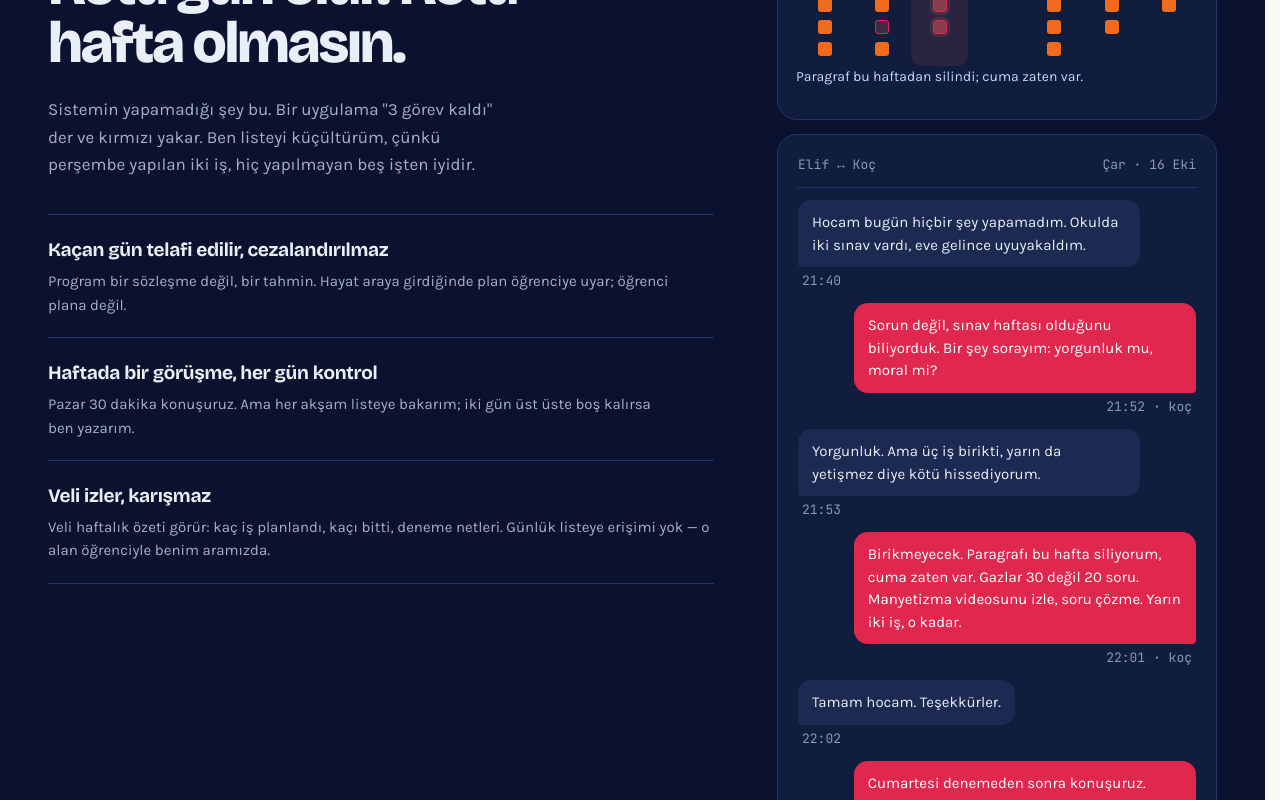
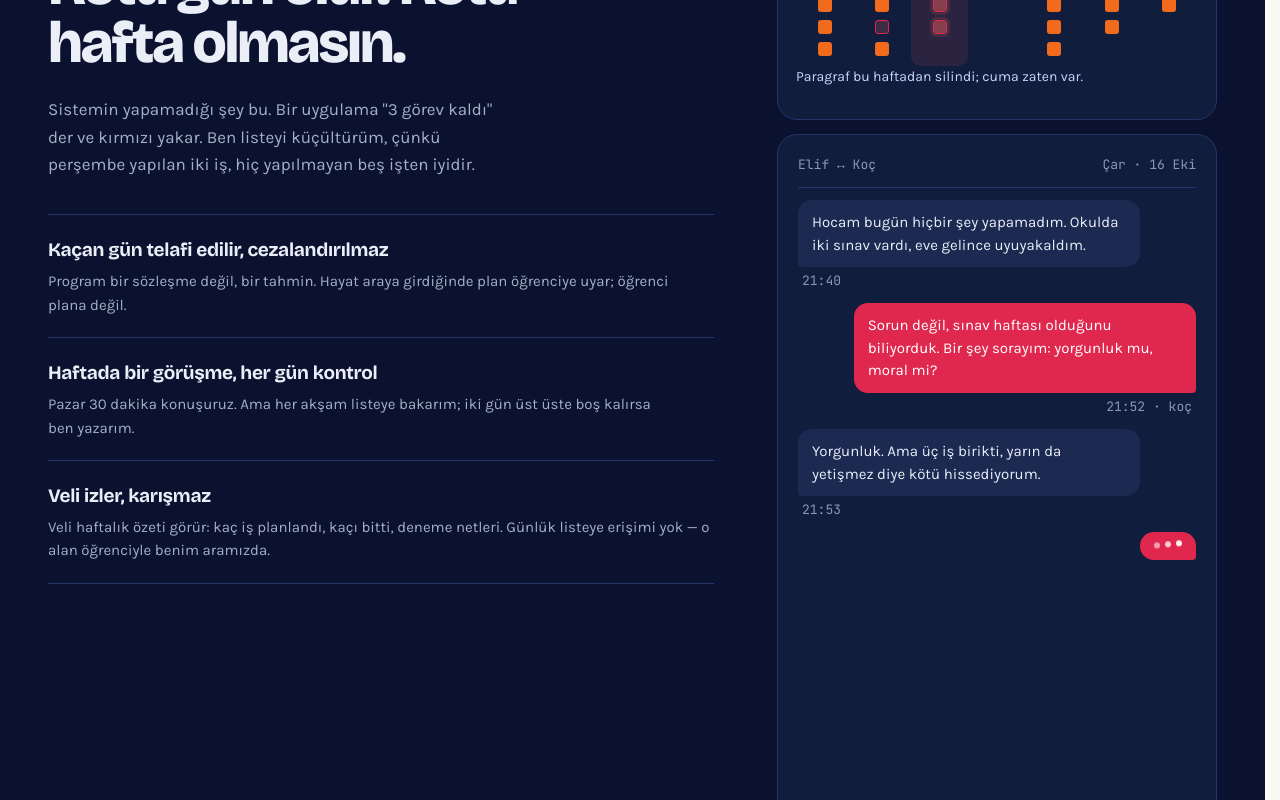
Before and after one commit to haleblioglukivanc/yks-kocluk, a React (Vite) app: page / in a window 1280 px wide. Shown: the part 2080-2880 px from the top of the page. Built offline with nearby package versions, Linux system fonts and the light colour scheme; no server answers.

Commit message:
Tanitim: carsamba yazismasi sirayla oynuyor, koc yazarken uc nokta; kart yuksekligi sabit

```diff
--- a/src/ekranlar/Tanitim.jsx
+++ b/src/ekranlar/Tanitim.jsx
@@ -257,6 +257,49 @@ function Mudahale() {
           (i.gizli ? ' t-sahne-kutu--silindi' : '') + (a >= 1 && a < 3 && !i.gizli ? ' t-sahne-kutu--nabiz' : '')))}
       </div>
       <p className="t-sahne-yazi" key={a}>{SAHNE_YAZI[a]}</p>
+    </div>
+  )
+}
+
+/* Çarşamba yazışması — gerçek zamanlı gibi, sıkıştırılmış temposuyla oynar.
+   Koç yazmadan önce kısa bir "yazıyor" noktası çıkar. Bölüm görününce bir
+   kez oynar; hareket kapalıysa altı mesaj olduğu gibi durur. */
+function Sohbet() {
+  const ref = useRef(null)
+  const acik = hareketVar()
+  const [gorunen, setGorunen] = useState(acik ? 0 : mesajlar.length)
+  const [yaziyor, setYaziyor] = useState(false)
+  useEffect(() => {
+    const el = ref.current
+    if (!el || !acik) return
+    const zamanlar = []
+    const birak = gozle(el, () => {
+      let t = 300
+      mesajlar.forEach((m, i) => {
+        if (m.kim === 'koc') {
+          zamanlar.push(setTimeout(() => setYaziyor(true), t))
+          t += 850
+        }
+        zamanlar.push(setTimeout(() => { setYaziyor(false); setGorunen(i + 1) }, t))
+        t += 700
+      })
+    }, 0.8)
+    return () => { birak(); zamanlar.forEach(clearTimeout) }
+  }, [acik])
+  return (
+    <div className="t-sohbet" ref={ref}>
+      <div className="t-sohbet-bas"><span>{ogrenci.ad} ↔ Koç</span><span>Çar · 16 Eki</span></div>
+      {/* Mesajlar baştan yerleşir, sırası gelince görünür olur: kartın
+          yüksekliği sabit kalsın, altındaki içerik zıplamasın. */}
+      {mesajlar.map((m, i) => (
+        <div key={i} className={`t-mesaj ${m.kim === 'koc' ? 't-mesaj--koc' : ''} ${i < gorunen ? 't-mesaj--gel' : 't-mesaj--bekle'}`}>
+          <div className="t-balon">{m.metin}</div>
+          <span className="t-mesaj-saat">{m.saat}{m.kim === 'koc' ? ' · koç' : ''}</span>
+          {yaziyor && i === gorunen && (
+            <div className="t-balon t-balon--yaziyor" aria-hidden="true"><i /><i /><i /></div>
+          )}
+        </div>
+      ))}
     </div>
   )
 }
@@ -618,15 +661,7 @@ export default function Tanitim({ onGiris, onRandevu }) {
           </div>
           <div className="t-sohbet-yuva">
             <Mudahale />
-            <div className="t-sohbet">
-              <div className="t-sohbet-bas"><span>{ogrenci.ad} ↔ Koç</span><span>Çar · 16 Eki</span></div>
-              {mesajlar.map((m, i) => (
-                <div key={i} className={`t-mesaj ${m.kim === 'koc' ? 't-mesaj--koc' : ''}`}>
-                  <div className="t-balon">{m.metin}</div>
-                  <span className="t-mesaj-saat">{m.saat}{m.kim === 'koc' ? ' · koç' : ''}</span>
-                </div>
-              ))}
-            </div>
+            <Sohbet />
             <p className="t-sohbet-not">Kurgu bir yazışma. Gerçek öğrenci mesajları paylaşılmaz.</p>
           </div>
         </div>
--- a/src/tanitim.css
+++ b/src/tanitim.css
@@ -167,6 +167,19 @@
 .t-ilke-baslik { font-family: var(--marka-baslik); font-weight: 700; font-size: 19px; letter-spacing: -.015em; }
 .t-ilke-metin { font-size: var(--punto-orta); line-height: 1.55; color: var(--k-grafit); text-wrap: pretty; }
 .t-sohbet-yuva { flex: 0 1 440px; min-width: 0; width: 100%; }
+/* Sohbet: mesajlar sırayla düşer, koç yazarken üç nokta */
+.t-hareket .t-mesaj--gel { animation: t-mesaj-gel .45s cubic-bezier(.2,.7,.2,1) both; }
+@keyframes t-mesaj-gel { from { opacity: 0; transform: translateY(10px); } }
+.t-mesaj { position: relative; }
+.t-hareket .t-mesaj--bekle > .t-balon:not(.t-balon--yaziyor), .t-hareket .t-mesaj--bekle > .t-mesaj-saat { opacity: 0; }
+.t-balon--yaziyor { position: absolute; top: 0; }
+.t-mesaj--koc .t-balon--yaziyor { right: 0; }
+.t-balon--yaziyor { display: inline-flex; gap: 5px; align-items: center; padding: 14px 16px; }
+.t-balon--yaziyor i { width: 6px; height: 6px; border-radius: 50%; background: currentColor; opacity: .45; animation: t-yaziyor 1.1s ease-in-out infinite; }
+.t-balon--yaziyor i:nth-child(2) { animation-delay: .18s; }
+.t-balon--yaziyor i:nth-child(3) { animation-delay: .36s; }
+@keyframes t-yaziyor { 30% { opacity: 1; transform: translateY(-3px); } }
+
 /* Çarşamba müdahalesi sahnesi (koyu bölüm, sohbetin üstünde) */
 .t-sahne { border-radius: 20px; border: 1px solid var(--t-lacivert-c); background: var(--t-lacivert-2); padding: 16px 18px 14px; margin-bottom: 14px; }
 .t-sahne-bas { display: flex; flex-wrap: wrap; justify-content: space-between; align-items: center; gap: 12px; font-family: var(--marka-mono); font-size: var(--punto-mini); letter-spacing: .05em; text-transform: uppercase; color: var(--t-acik-mavi); }
```
